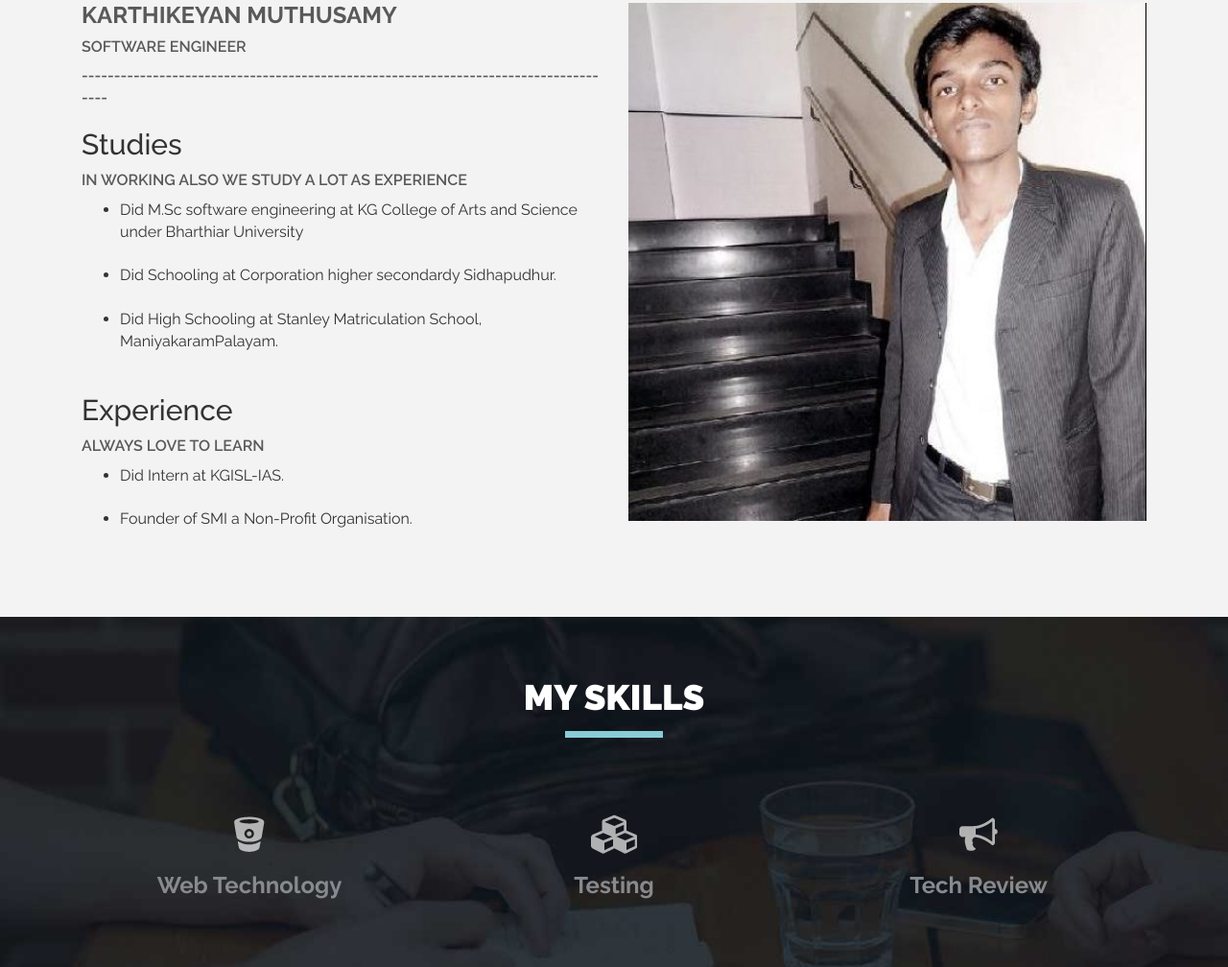
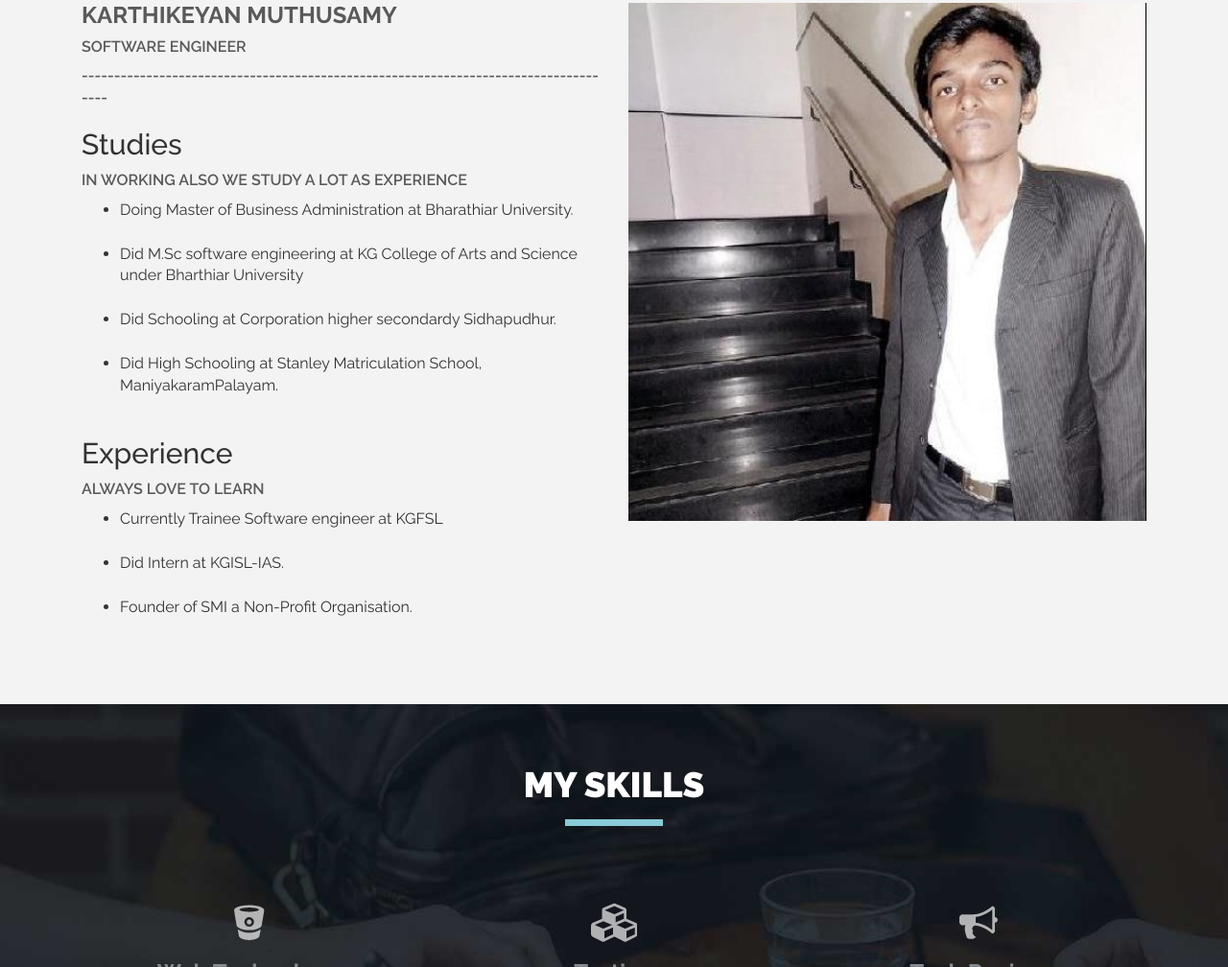
Before and after one commit to mskarthi95/Mskarthi95.github.io, a plain HTML site: page index.html in a window 1280 px wide. Shown: the part 1001-2009 px from the top of the page at 96% size. Drawn offline with Linux system fonts and the light colour scheme.

Commit message:
Update index.html

```diff
--- a/index.html
+++ b/index.html
@@ -124,8 +124,12 @@
             <h2>Studies</h2>
             <span>In Working also we study a lot as Experience</span>
             <ul>
+		    <li>Doing Master of Business Administration at Bharathiar University.</li>
+		    <br/>
 						<li>Did M.Sc software engineering at KG College of Arts and Science under Bharthiar University</li>
             <br/>
+
+
 						<li>Did Schooling at Corporation higher secondardy Sidhapudhur.</li>
             <br/>
             <li>Did High Schooling at Stanley Matriculation School, ManiyakaramPalayam.</li>
@@ -135,6 +139,7 @@
 <h2>Experience</h2>
 <span>Always Love to learn</span>
 <ul>
+	<li>Currently Trainee Software engineer at KGFSL</li></br>
   <li>Did Intern at KGISL-IAS.</li> <br/>
   <li>Founder of SMI a Non-Profit Organisation.</li>
 					</div>
```
